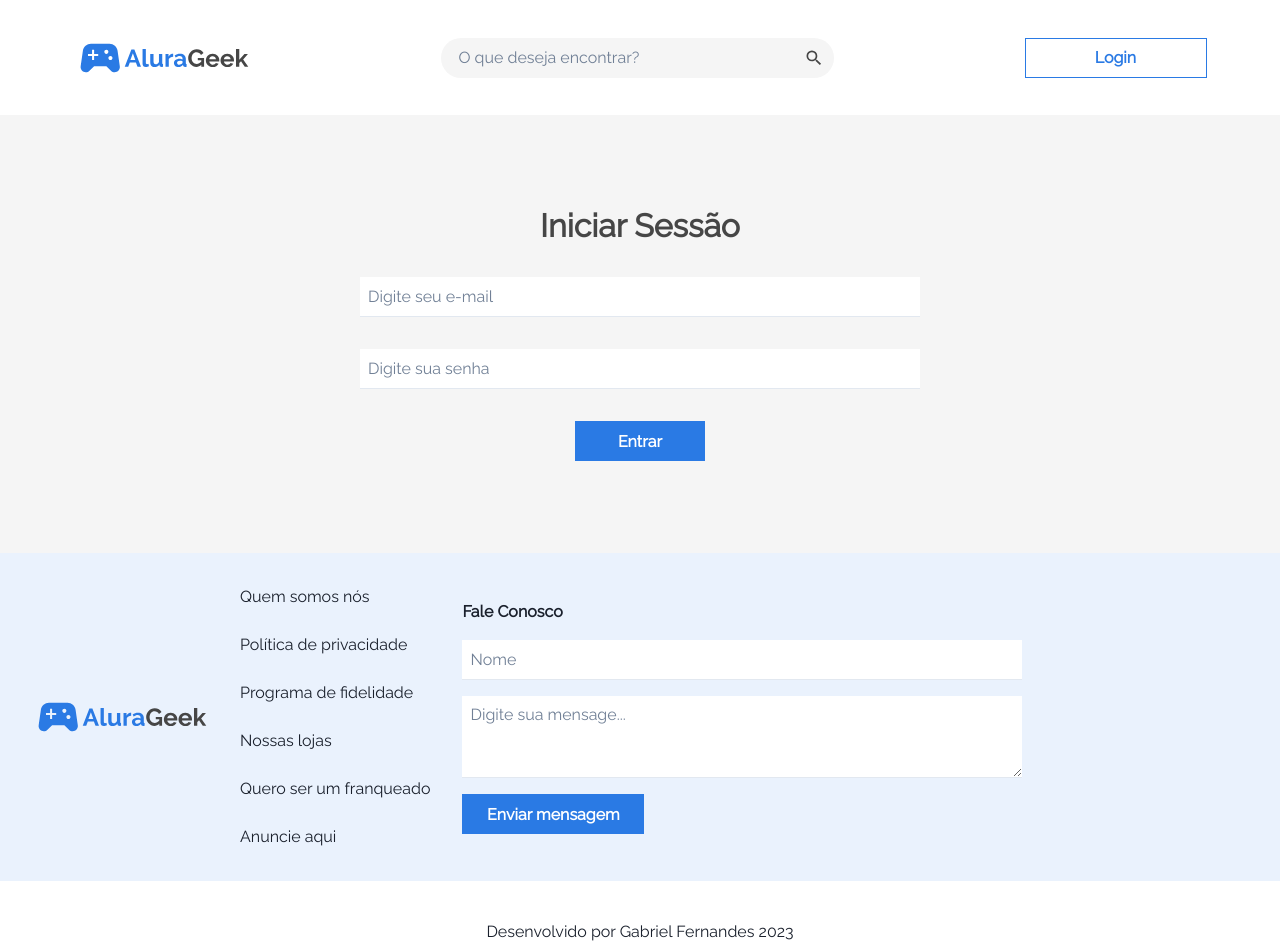
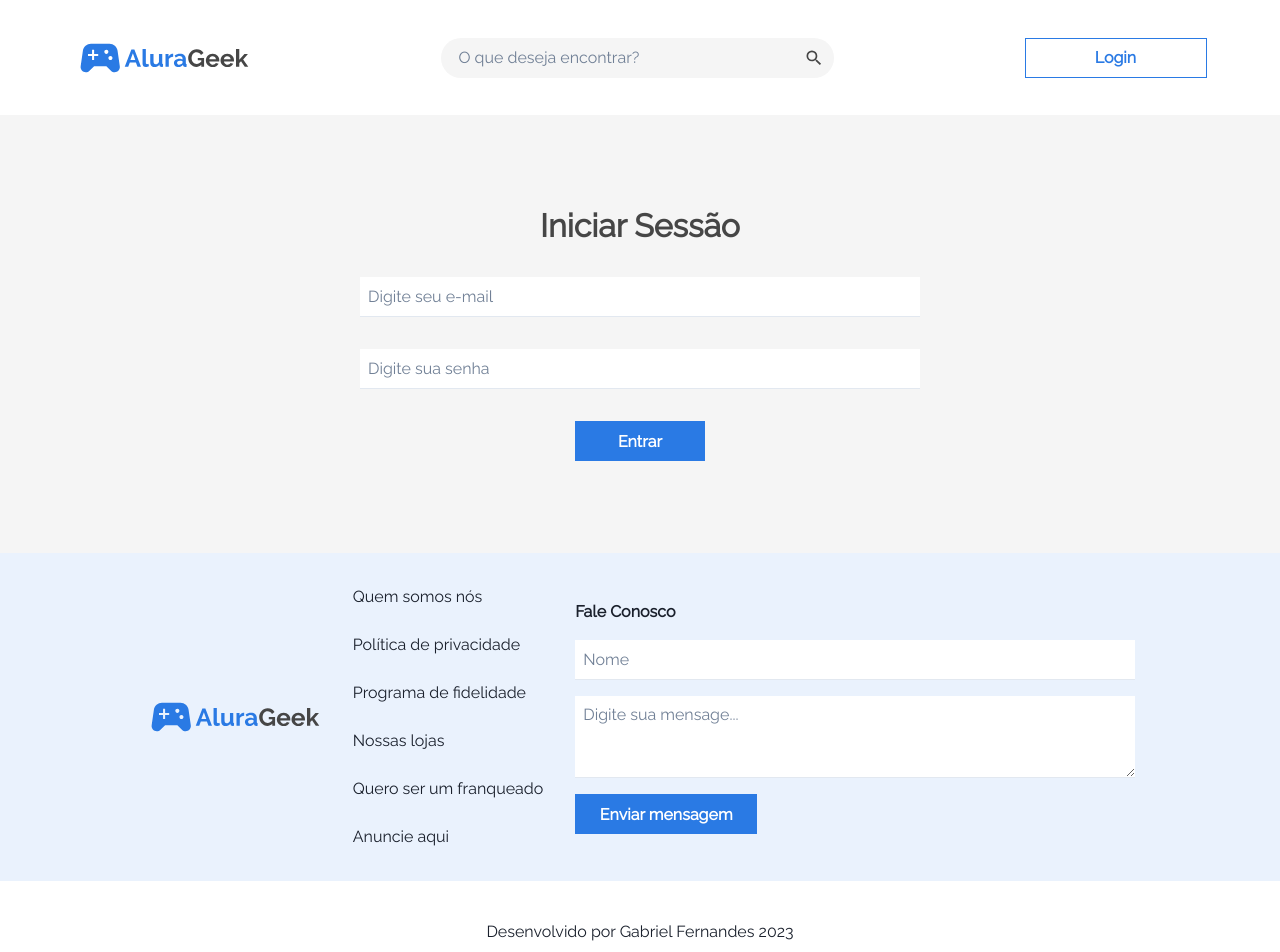
Before and after one commit to engfernandes/alurageek-frontend, a Next.js app: page / in a window 1280 px wide. Shown: the top 952 px of the page. Built offline with nearby package versions, Linux system fonts and the light colour scheme.

Commit message:
fix footer bug

```diff
--- a/src/components/Footer.tsx
+++ b/src/components/Footer.tsx
@@ -17,6 +17,7 @@ function Footer() {
 				flexWrap='wrap'
 				flexShrink={1}
 				gap='32px'
+				justifyContent='center'
 				maxH={{ base: '640px' }}
 				padding={{ base: '32px' }}
 				width='100%'
```
